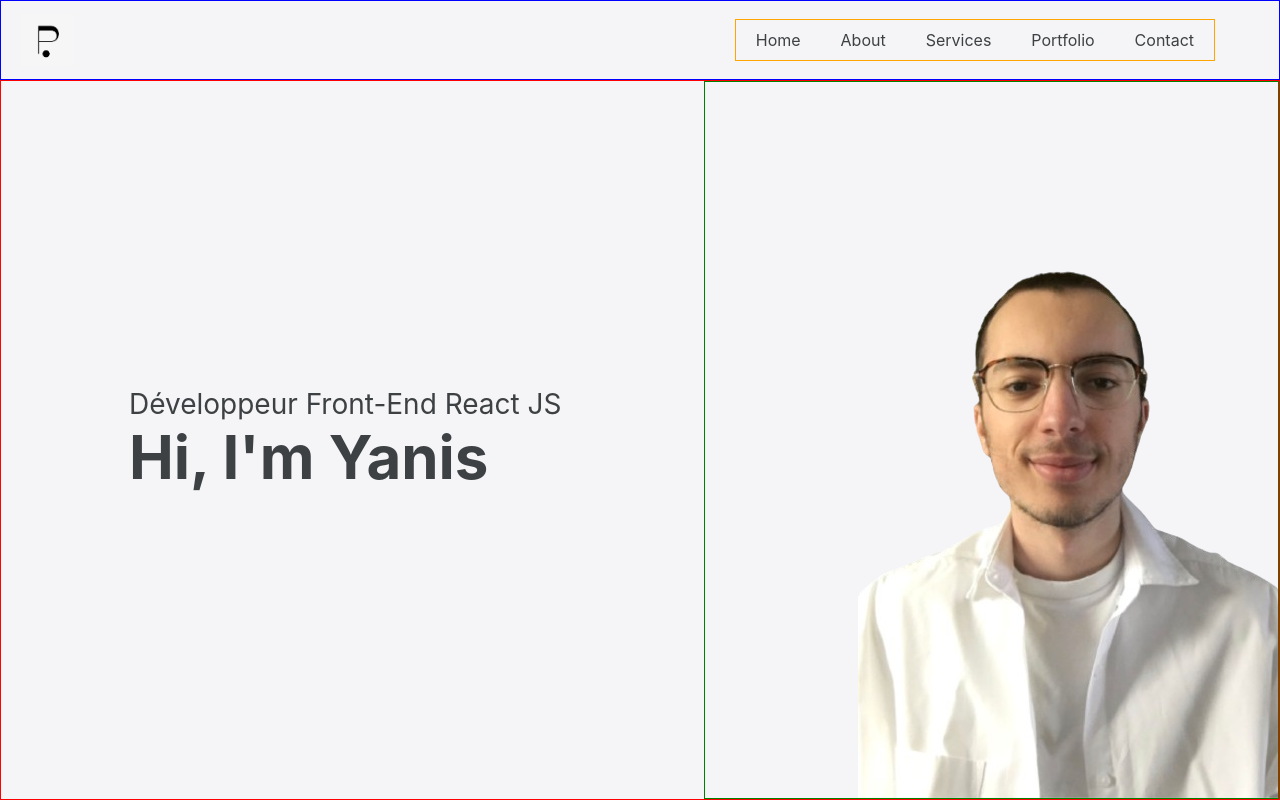
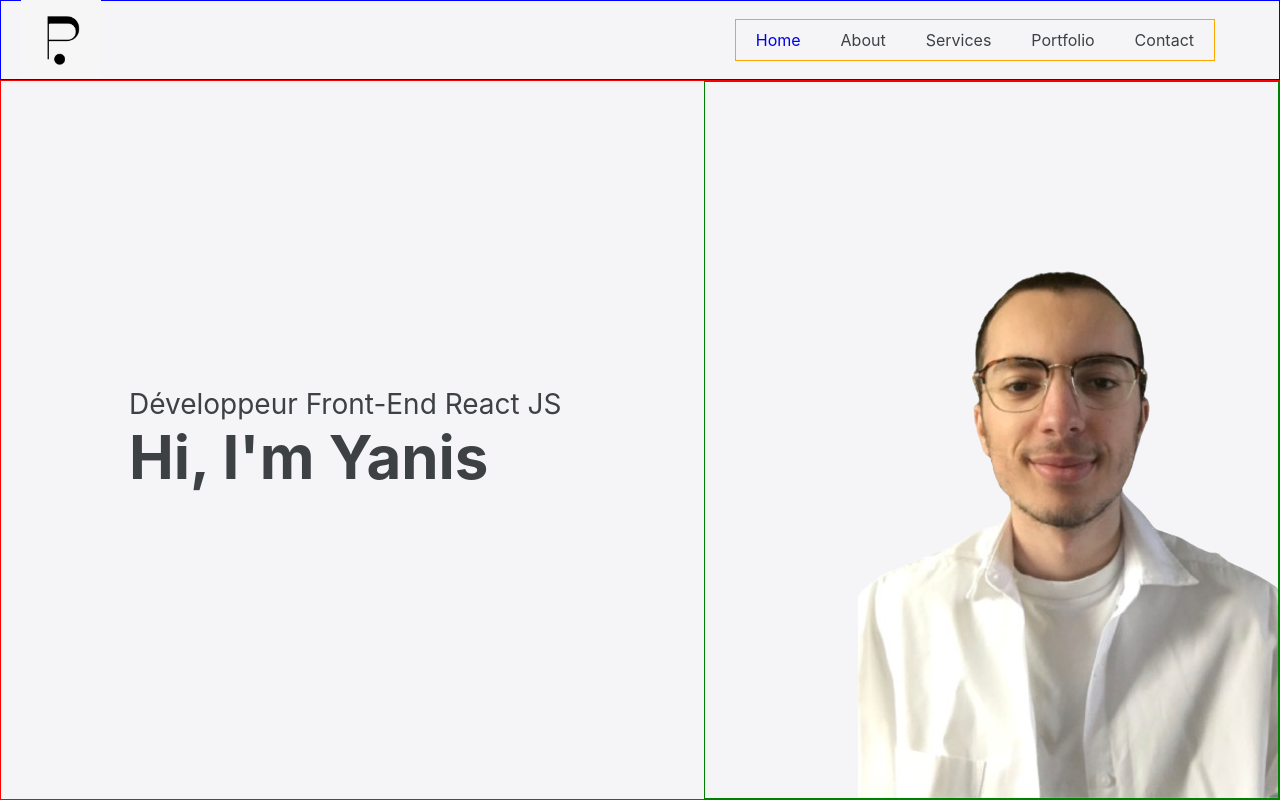
Before and after one commit to YanisMorzak/portfolio, a React (Create React App) app: page / in a window 1280 px wide. Built offline with nearby package versions, Linux system fonts and the light colour scheme.

Commit message:
🚧  F01-Header: Add routing with react-router-dom

```diff
--- a/package.json
+++ b/package.json
@@ -8,6 +8,7 @@
     "@testing-library/user-event": "^13.5.0",
     "react": "^18.2.0",
     "react-dom": "^18.2.0",
+    "react-router-dom": "^6.22.3",
     "react-scripts": "5.0.1",
     "styled-components": "^4.1.3",
     "web-vitals": "^2.1.4"
--- a/src/App.js
+++ b/src/App.js
@@ -1,12 +1,15 @@
 import React from "react";
 import Header from "./components/Header";
 import NavBar from "./components/NavBar";
+import { BrowserRouter, Route, Routes } from "react-router-dom";
 
 export default function App() {
   return (
-    <div>
+    <BrowserRouter>
       <NavBar />
-      <Header />
-    </div>
+      <Routes>
+        <Route path="/" element={<Header />} />
+      </Routes>
+    </BrowserRouter>
   );
 }
--- a/src/components/NavBar.jsx
+++ b/src/components/NavBar.jsx
@@ -1,12 +1,20 @@
 import React from "react";
+import { Link } from "react-router-dom";
 import styled from "styled-components";
 
 export default function NavBar() {
   return (
     <NavBarStyled>
-      <img src="/image/logo-Portfolio-1.png" alt="logo" className="logo" />
+      <div className="logo">
+        <Link to={"/"}>
+          <img src="/image/logo-Portfolio-1.png" alt="logo" className="img" />
+        </Link>
+      </div>
+
       <ul className="list">
-        <li>Home</li>
+        <Link to={"/"}>
+          <li>Home</li>
+        </Link>
         <li>About</li>
         <li>Services</li>
         <li>Portfolio</li>
@@ -24,7 +32,10 @@ const NavBarStyled = styled.div`
   align-items: center;
   border: 1px solid blue;
   .logo {
-    height: 90%;
+    width: 100px;
+    .img {
+      width: 80%;
+    }
   }
   .list {
     border: 1px solid orange;
```
Also changed, not shown: 1 other file (tests, documents, lock files or other folders).
